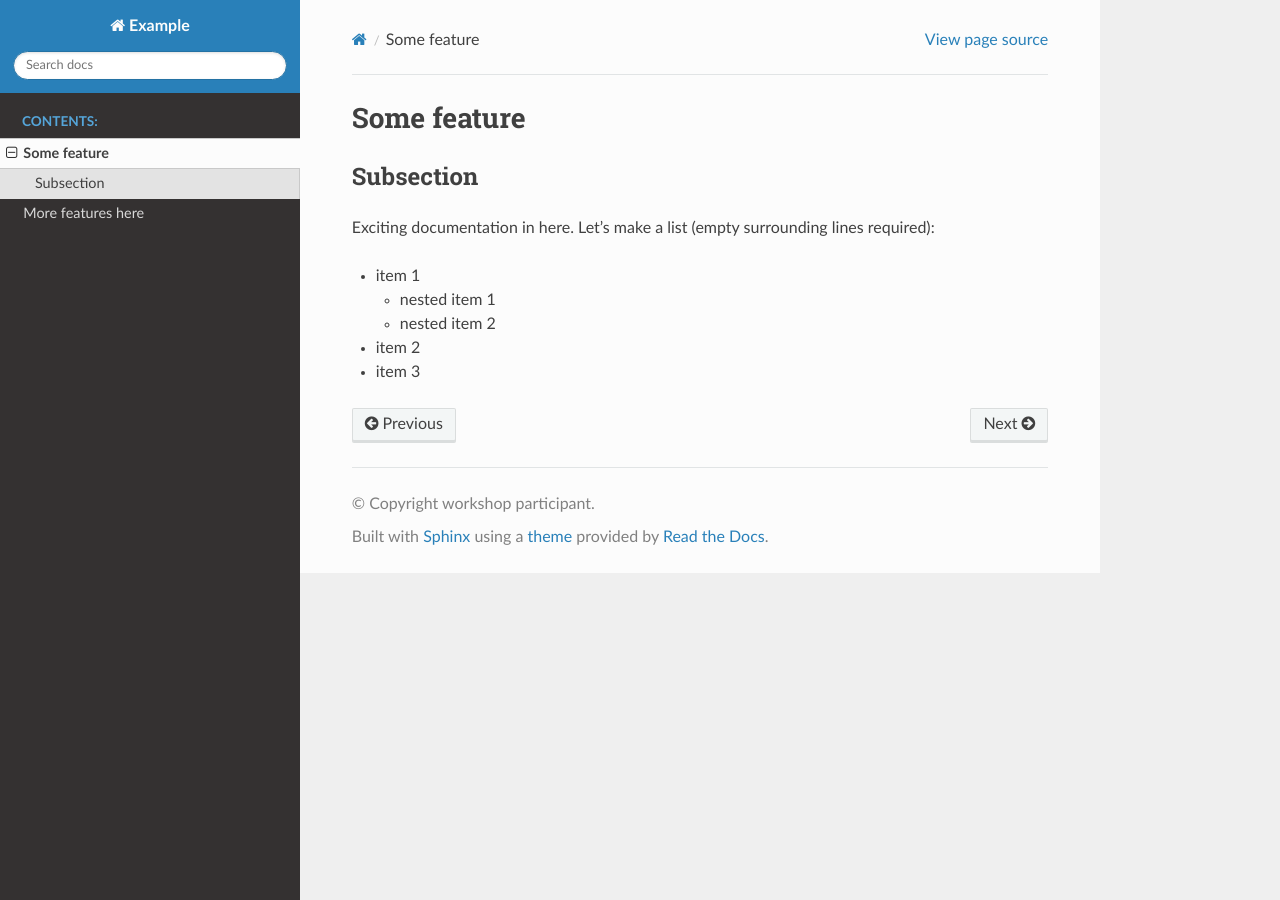
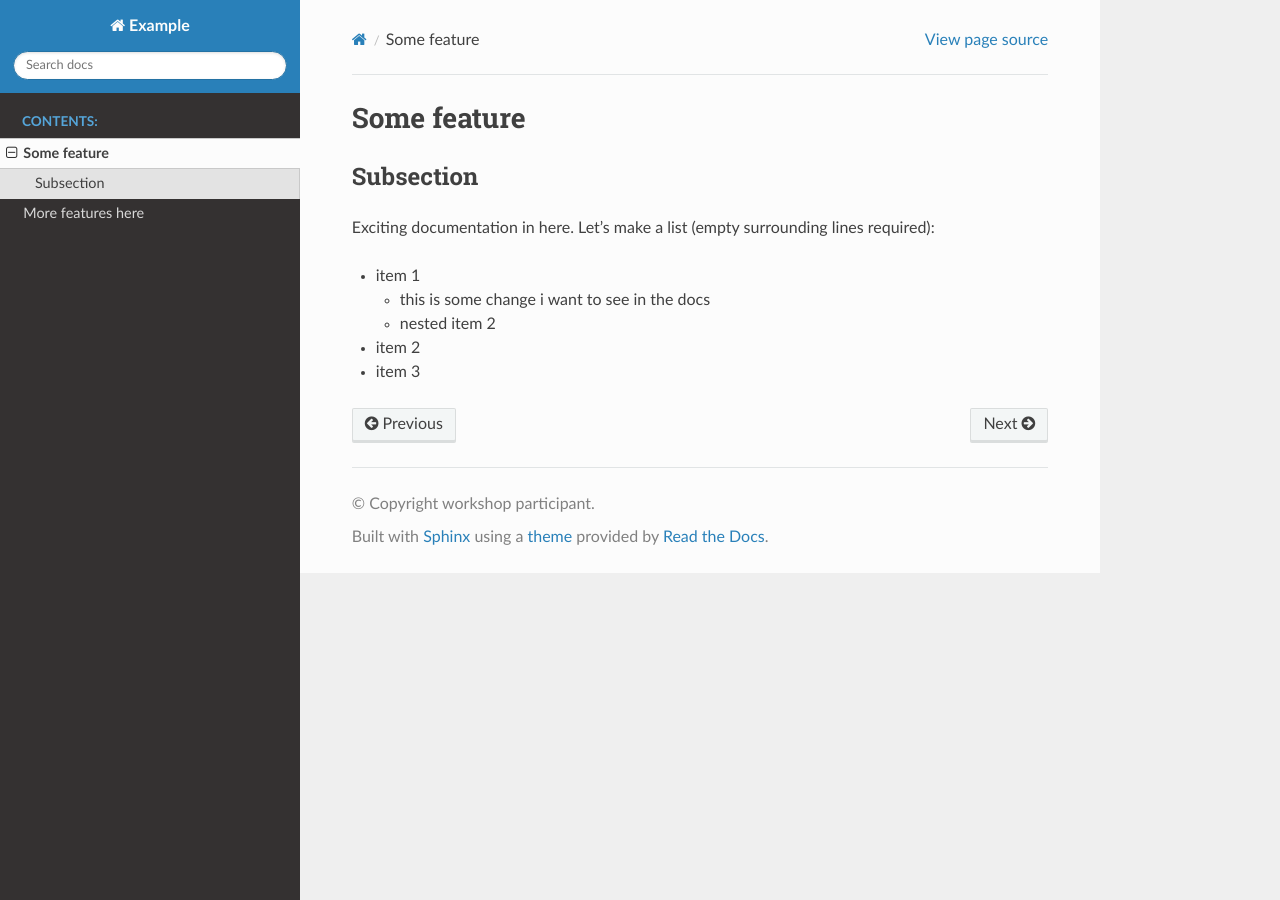
Before and after one commit to KonradTAFE/documentation-example, a Sphinx documentation site: the page built from doc/some-feature.md, in a window 1280 px wide. Built offline with Sphinx 7.4.7 and the Read the Docs theme 3.1.0, drawn with Linux system fonts in a browser that asks for light colours.

Commit message:
Update some-feature.md
change to verify setup

```diff
--- a/doc/some-feature.md
+++ b/doc/some-feature.md
@@ -7,7 +7,7 @@ Let's make a list (empty surrounding lines required):
 
 - item 1
 
-  - nested item 1
+  - this is some change i want to see in the docs
   - nested item 2
 
 - item 2
```
